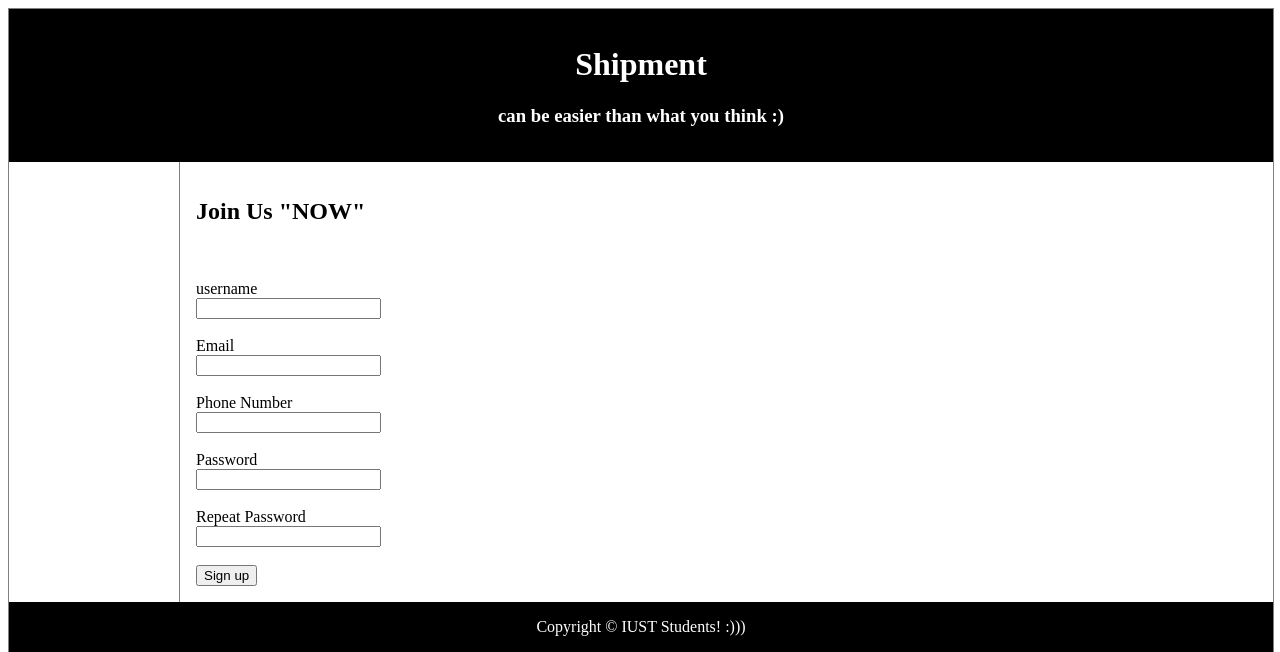
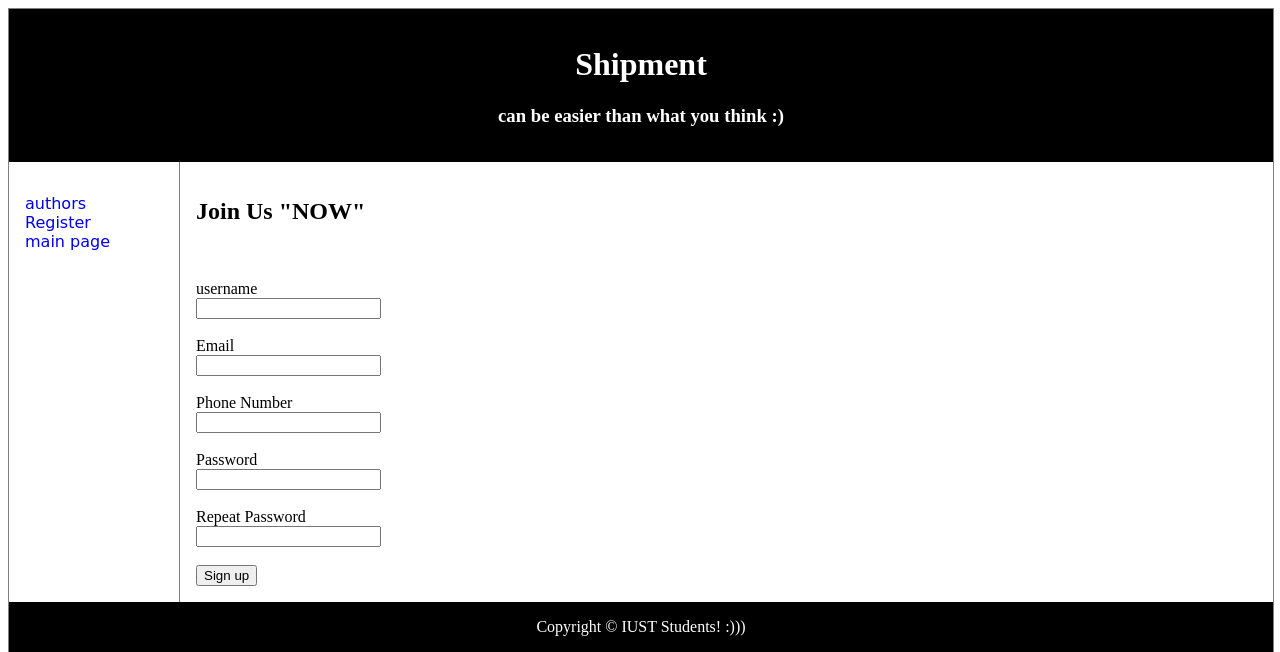
Before and after one commit to ShahryarSaljoughi/move_it, a Flask app: page /signup in a window 1280 px wide. Shown: the top 652 px of the page. Run offline with Flask 2, Linux system fonts and the light colour scheme.

Commit message:
mainly html stuff changed

```diff
--- a/app/main/views.py
+++ b/app/main/views.py
@@ -101,7 +101,7 @@ def see_author():
 
 @main.route('/')
 def hello_world():
-    return 'main_page'
+    return render_template('main_page.html')
 
 
 @main.errorhandler(404)
--- a/app/templates/aboutAuthor.html
+++ b/app/templates/aboutAuthor.html
@@ -1,6 +1,7 @@
 {% extends "layout.html" %}
 
 {% block content %}
+
     <a class="embedly-card" href="https://ir.linkedin.com/in/seyed-alireza-sanaee-44bbb576">Seyed Alireza Sanaee | LinkedIn</a>
 
     <a class="embedly-card" data-card-description="0" href="https://ir.linkedin.com/in/shahryar-saljoughi-132a0ab1">shahryar saljoughi | LinkedIn</a>
--- a/app/templates/layout.html
+++ b/app/templates/layout.html
@@ -27,6 +27,7 @@ nav {
 nav ul {
     list-style-type: none;
     padding: 0;
+    font-family: 'Pacifico', cursive;
 }
 
 nav ul a {
@@ -41,6 +42,7 @@ article {
 }
 </style>
 </head>
+
 
 <body>
     <div class="container">
--- a/app/templates/signup.html
+++ b/app/templates/signup.html
@@ -77,3 +77,14 @@
 
 
 {% endblock %}
+
+{% block side_items %}
+<div style="font-family: cursive">
+    <ul>
+        <li><a href="/author">authors</a></li>
+        <li><a href="/signup">Register</a></li>
+        <li><a href="/">main page</a></li>
+    </ul>
+</div>
+
+{% endblock %}
```
Also changed, not shown: app/templates/main_page.html (added, +22 -0 lines), 1 other file.
